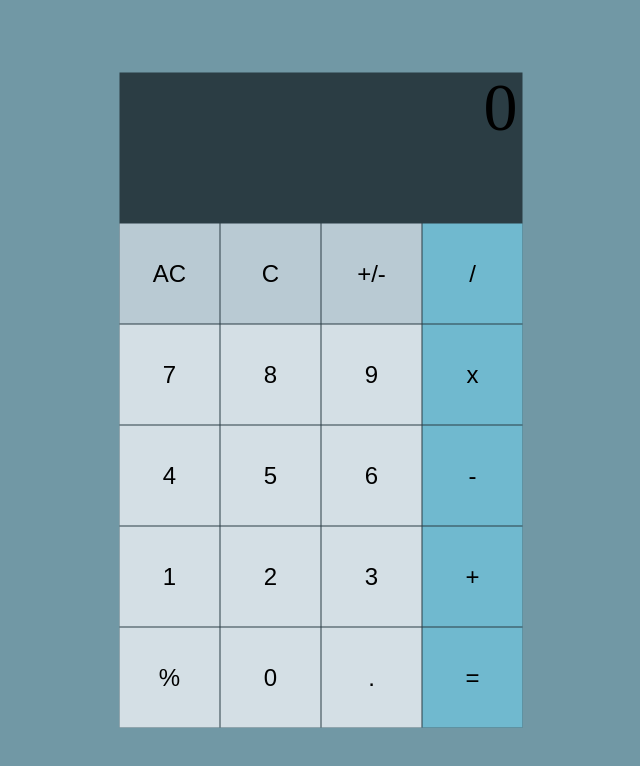
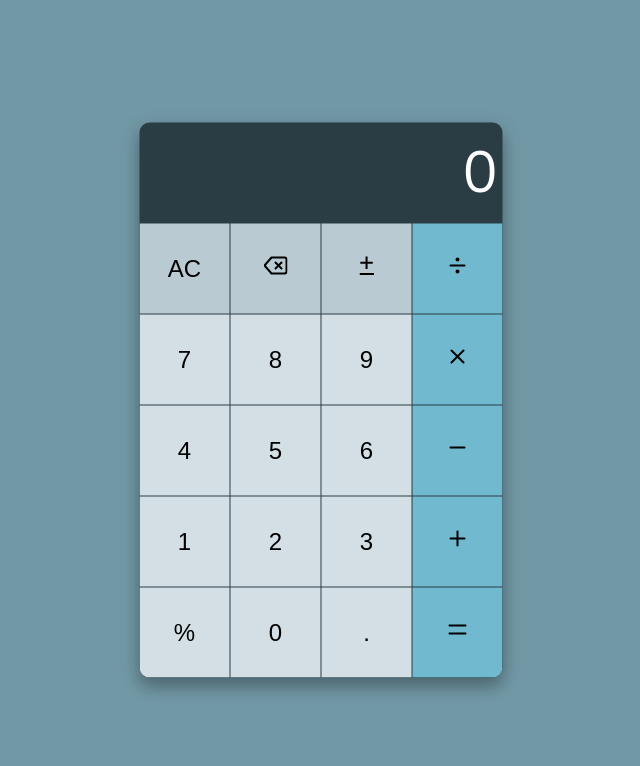
Before and after one commit to jaime-s5/calculator, a website: page index.html in a window 1280 px wide. Shown: the whole page, without its empty margins (319-959 px from the left). Drawn offline with nearby package versions, Linux system fonts and the light colour scheme.

Commit message:
Styling of calculator, buttons and display

```diff
--- a/index.html
+++ b/index.html
@@ -2,7 +2,8 @@
 <html lang="en">
   <head>
     <meta charset="UTF-8">
-    <link rel="stylesheet" href="style/reset.css">
+    <link rel="preconnect" href="https://fonts.gstatic.com">
+    <link href="https://fonts.googleapis.com/css2?family=Nunito:wght@300&display=swap" rel="stylesheet">    <link rel="stylesheet" href="style/reset.css">
     <link rel="stylesheet" href="style/normalize.css">
     <link rel="stylesheet" href="style/main.css">
     <script src="src/script.js" defer></script>
@@ -12,25 +13,39 @@
     <main class="wrapper">
       <div id="display"></div>
       <button id="ac" class="button">AC</button>
-      <button id="del" class="button">C</button>
-      <button id="sign" class="button">+/-</button>
-      <button id="divide" class="button math-operator">/</button>
+      <button id="del" class="button">
+        <img src="assets/icons/delete.svg" alt="">
+      </button>
+      <button id="sign" class="button">
+        <img src="assets/icons/plus-minus.svg" alt="">
+      </button>
+      <button id="divide" class="button math-operator">
+        <img src="assets/icons/divide.svg" alt="">
+      </button>
       <button id="seven" class="button number">7</button>
       <button id="eight" class="button number">8</button>
       <button id="nine" class="button number">9</button>
-      <button id="multiply" class="button math-operator">x</button>
+      <button id="multiply" class="button math-operator">
+        <img src="assets/icons/x.svg" alt="">
+      </button>
       <button id="four" class="button number">4</button>
       <button id="five" class="button number">5</button>
       <button id="six" class="button number">6</button>
-      <button id="substract" class="button math-operator">-</button>
+      <button id="substract" class="button math-operator">
+        <img src="assets/icons/minus.svg" alt="">
+      </button>
       <button id="one" class="button number">1</button>
       <button id="two" class="button number">2</button>
       <button id="three" class="button number">3</button>
-      <button id="add" class="button math-operator">+</button>
+      <button id="add" class="button math-operator">
+        <img src="assets/icons/plus.svg" alt="">
+      </button>
       <button id="percentage" class="button">%</button>
       <button id="zero" class="button number">0</button>
       <button id="decimal" class="button">.</button>
-      <button id="equal" class="button">=</button>
+      <button id="equal" class="button">
+        <img src="assets/icons/equal.svg" alt="">
+      </button>
     </main>
   </body>
 </html>
--- a/src/script.js
+++ b/src/script.js
@@ -6,7 +6,7 @@ const tokens = {
   rightOperand: '',
 };
 
-const DISPLAY_SIZE = 10;
+const DISPLAY_SIZE = 9;
 
 const operators = {
   '+': 'add',
--- a/style/main.css
+++ b/style/main.css
@@ -1,4 +1,5 @@
 :root {
+  --color-display-numbers: #ffffff;
   --color-background-page: #7198a5;
   --color-background-calculator: #2b3d44;
   --color-operators: #70b9cf;
@@ -17,21 +18,33 @@ body {
   transform: translate(-50%, -50%);
   background-color: var(--color-background-calculator);
   display: grid;
-  grid-template-columns: repeat(4, 100px);
-  grid-template-rows: 150px repeat(5, 100px);
+  grid-template: 100px repeat(5, 90px) / repeat(4, 90px);
   gap: 1px;
+  box-shadow: 0 10px 16px 0 rgba(0, 0, 0, 0.2), 0 6px 20px 0 rgba(0, 0, 0, 0.19);
+  border-radius: 10px;
+  overflow: hidden;
 }
 
 .button {
+  cursor: pointer;
+  outline: none;
+  font-family: arial, sans-serif;
   font-size: 24px;
   border: 0;
 }
 
+.button:hover {
+  filter: brightness(95%);
+}
+
 #display {
+  color: var(--color-display-numbers);
   grid-column: 1 / 5;
   text-align: end;
-  font-size: 68px;
   padding-right: 5px;
+  font-size: 58px;
+  font-family: 'Nunito', monospace;
+  margin: auto 0;
 }
 
 #ac,
@@ -50,3 +63,13 @@ body {
 #equal {
   background-color: var(--color-operators);
 }
+
+.wrapper button:active {
+  box-shadow: 0 0 0 3px rgba(113, 152, 165, 0.5);
+  z-index: 10;
+}
+
+img {
+  width: 24px;
+  height: 24px;
+}
```
Also changed, not shown: assets/icons/delete.svg (added), assets/icons/divide.svg (added), assets/icons/equal.svg (added), assets/icons/minus.svg (added), assets/icons/plus-minus.svg (added), assets/icons/plus.svg (added), assets/icons/x.svg (added).
